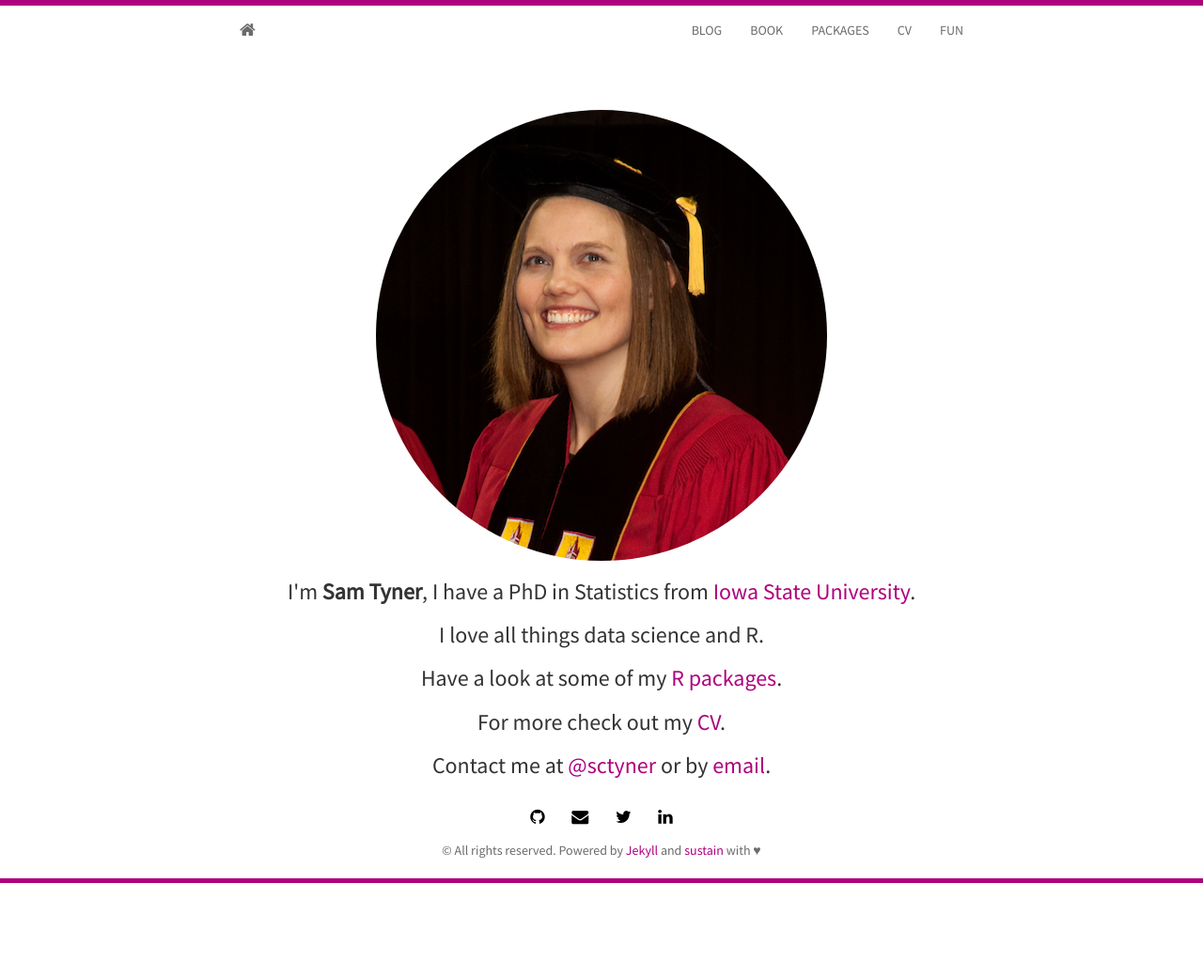
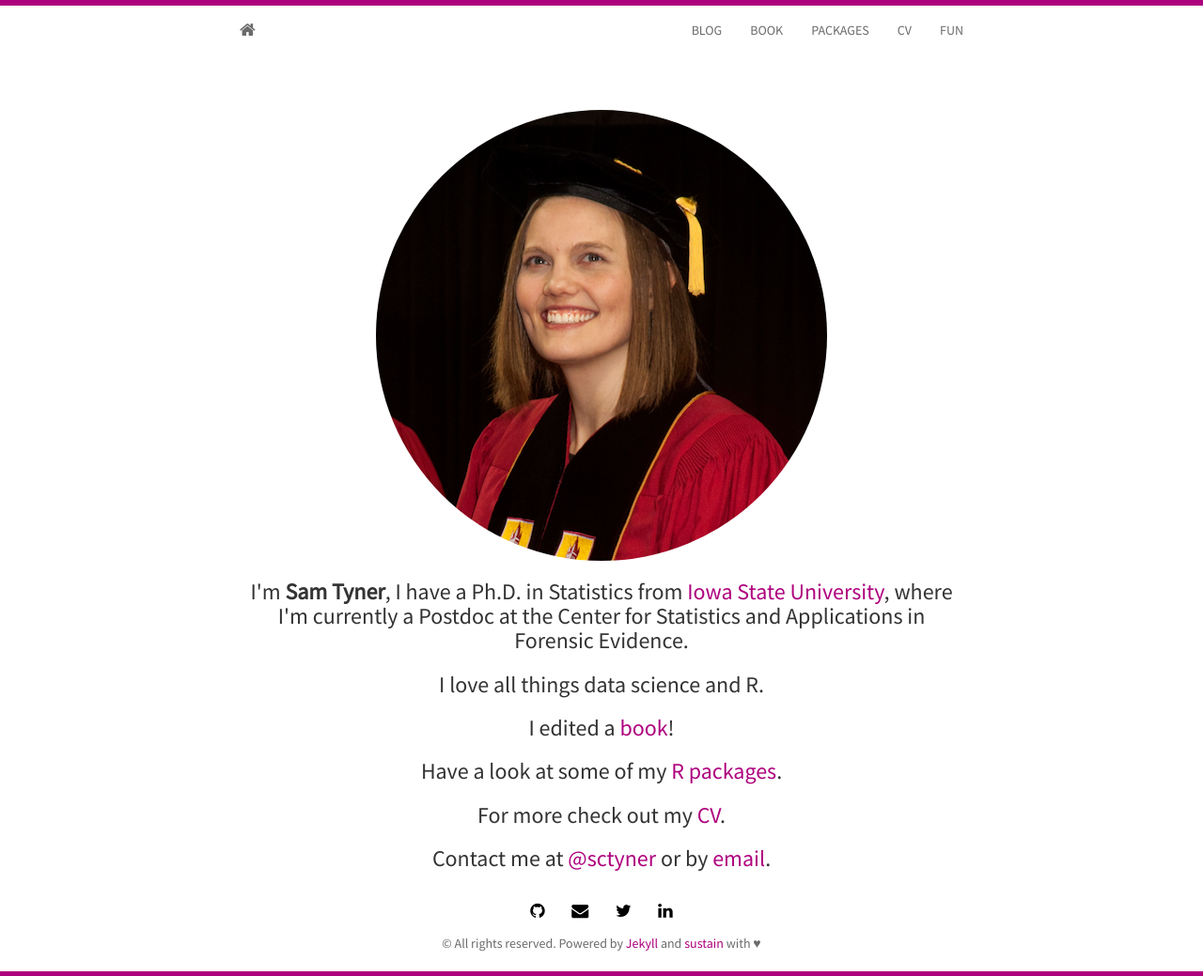
Before and after one commit to sctyner/sctyner.github.io, a Jekyll site: the page built from index.html, in a window 1280 px wide. Shown: the whole page at 94% size. Built offline with Jekyll 4.4.1, drawn with Linux system fonts in a browser that asks for light colours; nearby versions of some CDN libraries; the list of posts is cut into pages by our own code; before the commit the page ends 940 px from its top, so only the background shows below that.

Commit message:
update bio

```diff
--- a/index.html
+++ b/index.html
@@ -7,8 +7,9 @@ layout: home
 	  <div class="avatar">
 		<img class="img-circle" src="{{ site.baseurl }}static/img/{{ site.avatar }}" alt="Responsive image">
 	  </div>
-	  <h3>I'm <strong>{{ site.author }}</strong>, I have a PhD in Statistics from <a href="http://stat.iastate.edu/">Iowa State University</a>.</h3>
+	  <h3>I'm <strong>{{ site.author }}</strong>, I have a Ph.D. in Statistics from <a href="http://stat.iastate.edu/">Iowa State University</a>, where I'm currently a Postdoc at the Center for Statistics and Applications in Forensic Evidence.</h3>
 	  <h3>I love all things data science and R.</h3>
+	  <h3>I edited a <a href="https://sctyner.github.io/OpenForSciR/">book</a>!</h3>
 	  <h3>Have a look at some of my <a href="{{ site.url }}/packages.html"> R packages</a>.</h3>
 	  <h3>For more check out my <a href="static/resume/tyner-cv-pd.html">CV</a>.</h3>
 	  <h3>Contact me at <a href="http://twitter.com/{{ site.twitter }}">@{{ site.twitter }}</a> or by <a href="mailto:{{ site.email }}">email</a>.</h3>
```
